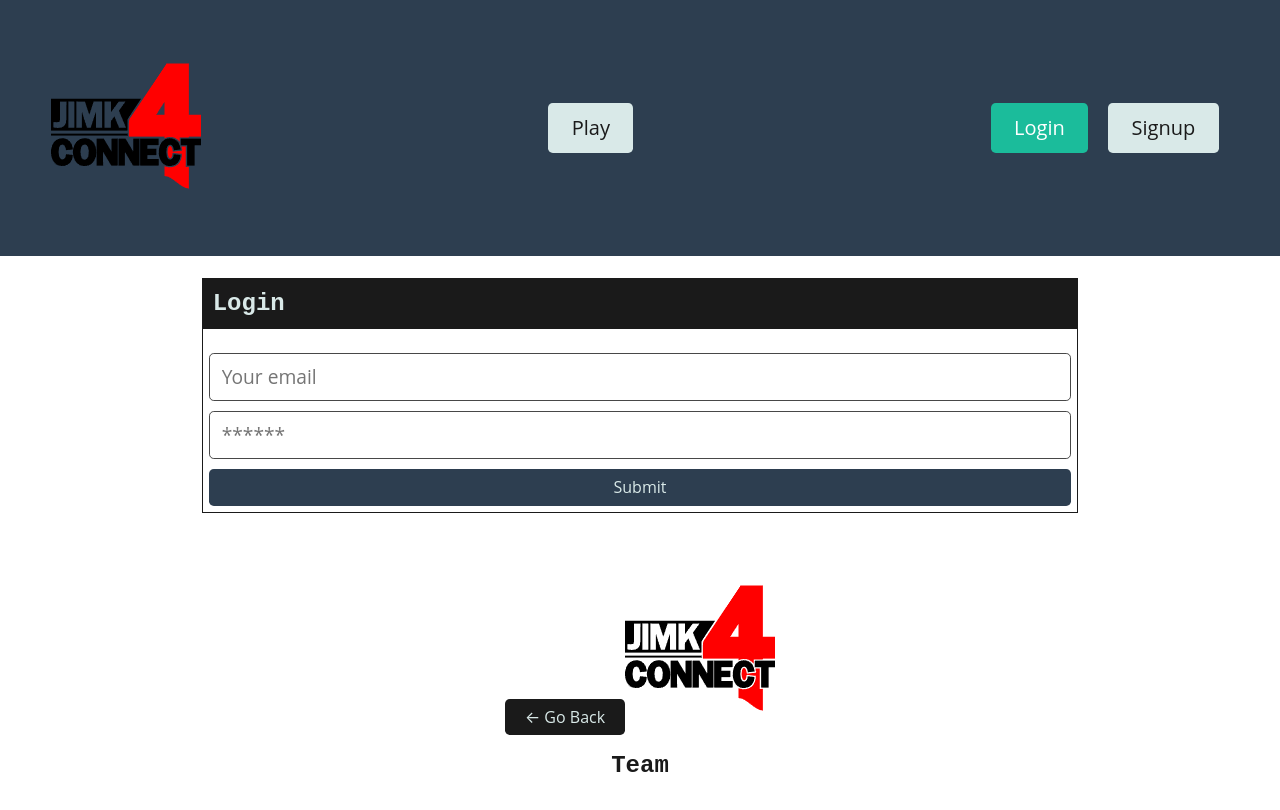
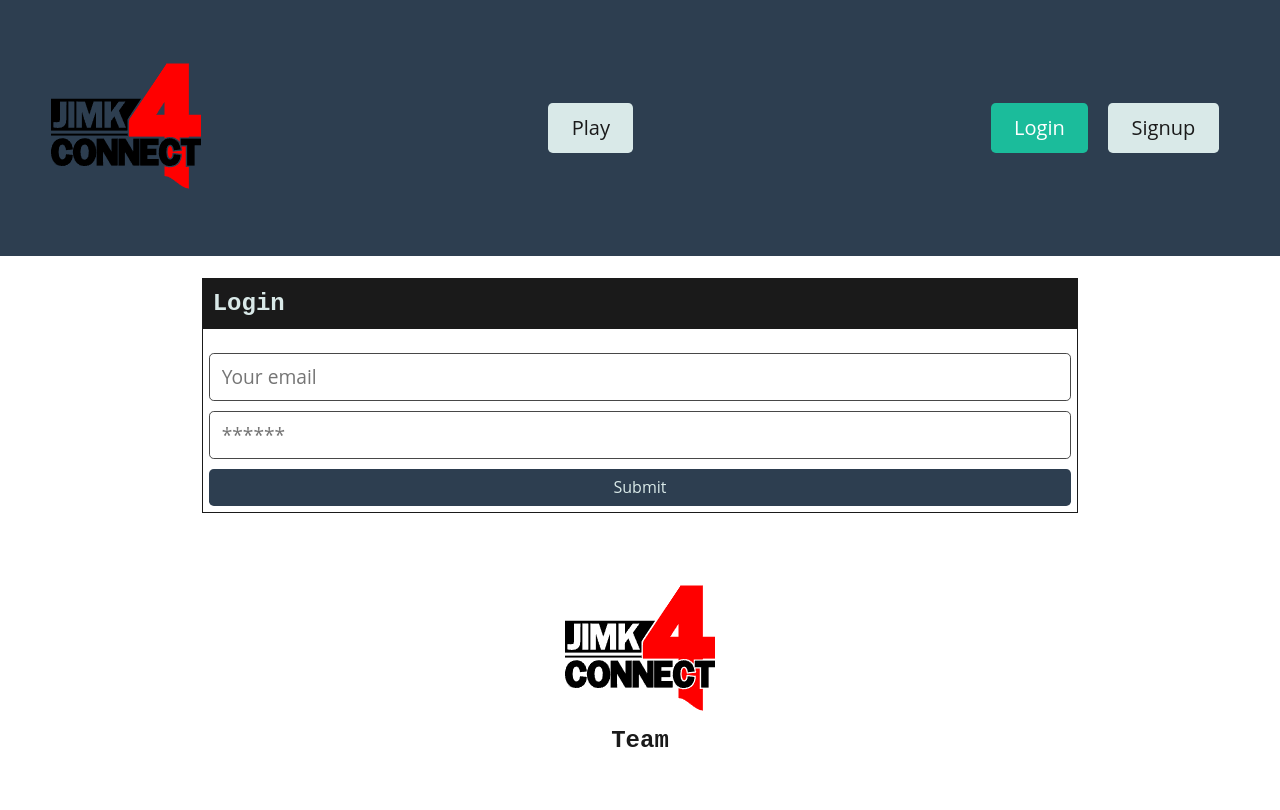
Before and after one commit to keithrsialana/jimk-connect4, a React (Vite) app in the folder client/: page /login in a window 1280 px wide. Shown: the top 810 px of the page. Built offline with nearby package versions, Linux system fonts and the light colour scheme.

Commit message:
added force to login page if user is not signed in

```diff
--- a/client/src/App.tsx
+++ b/client/src/App.tsx
@@ -7,6 +7,7 @@ import {
 } from '@apollo/client';
 import { setContext } from '@apollo/client/link/context';
 import { Outlet } from 'react-router-dom';
+import { UserProvider } from './context/LoginContext';
 
 import Header from './components/Header';
 import Footer from './components/Footer';
@@ -38,6 +39,7 @@ const client = new ApolloClient({
 function App() {
   return (
     <ApolloProvider client={client}>
+      <UserProvider>
         <div className="flex-column justify-flex-start min-100-vh">
           <Header />
           <div className="container">
@@ -45,6 +47,7 @@ function App() {
           </div>
           <Footer />
         </div>
+      </UserProvider>
     </ApolloProvider>
   );
 }
--- a/client/src/components/Footer/index.tsx
+++ b/client/src/components/Footer/index.tsx
@@ -1,28 +1,8 @@
-import { useLocation, useNavigate } from 'react-router-dom';
-
 const Footer: React.FC = () => {
-  const location = useLocation();
-  const navigate = useNavigate();
-
-  const handleGoBack = () => {
-    if(window.history.length > 1) { //Check if there is a previous page in the history stack
-      navigate(-1);
-    } else {
-      navigate('/');
-    }
-  }
 
   return (
     <footer className="w-100 mt-auto bg-secondary p-4">
       <div className="container text-center mb-5">
-        {location.pathname !== '/' && (
-          <button
-            className="btn btn-dark mb-3"
-            onClick={handleGoBack}
-          >
-            &larr; Go Back
-          </button>
-        )}
         <img src="../public/MainLogo.png" alt="JIMK Connect 4 Logo" />
         <h4>
           Team
--- /dev/null
+++ b/client/src/context/LoginContext.tsx
@@ -0,0 +1,36 @@
+import {
+	createContext,
+	Dispatch,
+	ReactNode,
+	SetStateAction,
+	useState,
+} from "react";
+
+interface TokenPack {
+	token: string;
+	username: string;
+}
+
+interface UserContextType {
+	loginToken: TokenPack;
+	setLoginToken: Dispatch<SetStateAction<TokenPack>>;
+}
+
+interface UserProviderProps {
+	children: ReactNode;
+}
+
+export const UserContext = createContext<UserContextType | undefined>(
+	undefined
+);
+export const UserProvider: React.FC<UserProviderProps> = ({ children }) => {
+	const [loginToken, setLoginToken] = useState<TokenPack>({} as TokenPack);
+
+	return (
+		<UserContext.Provider value={{ loginToken, setLoginToken }}>
+			{children}
+		</UserContext.Provider>
+	);
+};
+
+export default UserContext;
--- a/client/src/pages/Home.tsx
+++ b/client/src/pages/Home.tsx
@@ -1,4 +1,18 @@
+import { useContext, useEffect } from "react";
+import { useNavigate } from "react-router-dom";
+import UserContext from "../context/LoginContext";
+
 const Home = () => {
+
+  const userContext: any = useContext(UserContext);
+  const { loginToken } = userContext;
+  const navigate = useNavigate();
+
+  // if user isn't logged in, forcefully push user to login page
+  useEffect(() => {
+    if (!loginToken.username)
+      navigate('/login');
+  }, []);
 
   return (
     <main>
```
Also changed, not shown: client/src/components/Gameboard.tsx (indentation only). Lines whose indentation alone changed are shown as unchanged.
